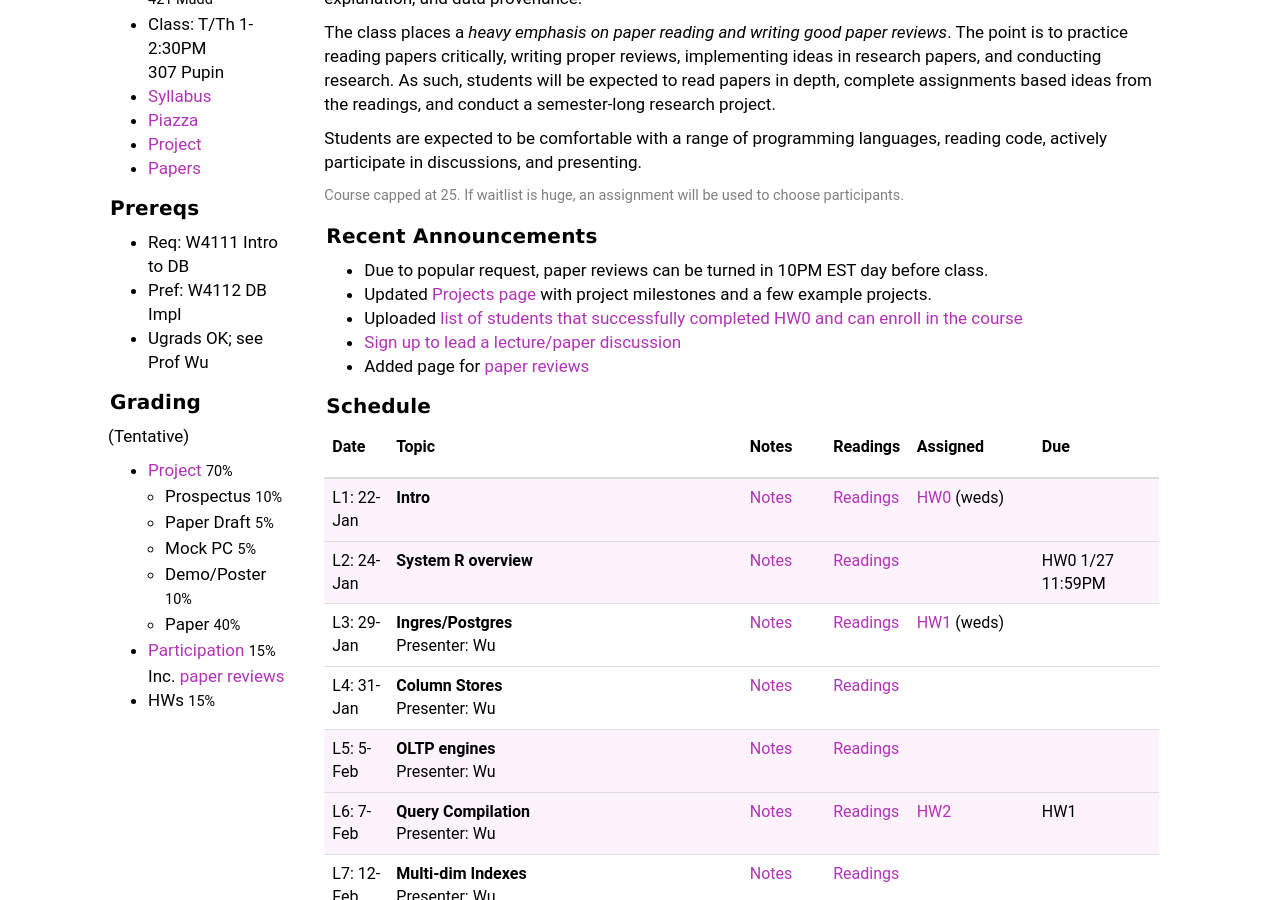
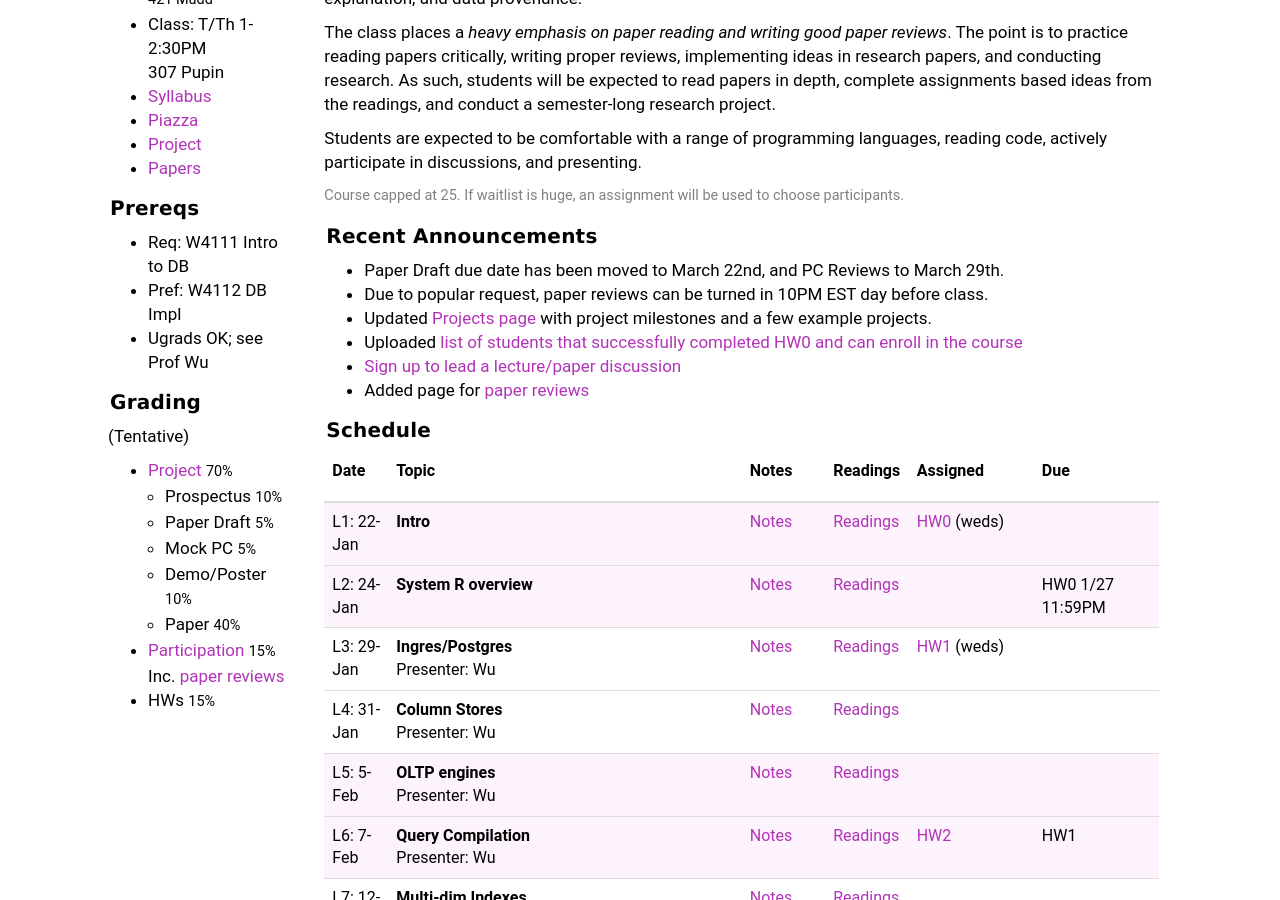
Before and after one commit to wzao1515/w6113.github.io, a Jekyll site: the page built from index.md, in a window 1280 px wide and 900 px high, scrolled down 303 px. Built offline with Jekyll 4.4.1, drawn with Linux system fonts in a browser that asks for light colours.

Commit message:
Update index.md

```diff
--- a/index.md
+++ b/index.md
@@ -17,7 +17,7 @@ Students are expected to be comfortable with a range of programming languages, r
 
 
 #### Recent Announcements
-
+* Paper Draft due date has been moved to March 22nd, and PC Reviews to March 29th.
 * Due to popular request, paper reviews can be turned in 10PM EST day before class.
 * Updated [Projects page](./projects) with project milestones and a few example projects.
 * Uploaded [list of students that successfully completed HW0 and can enroll in the course](./md5s)
```
